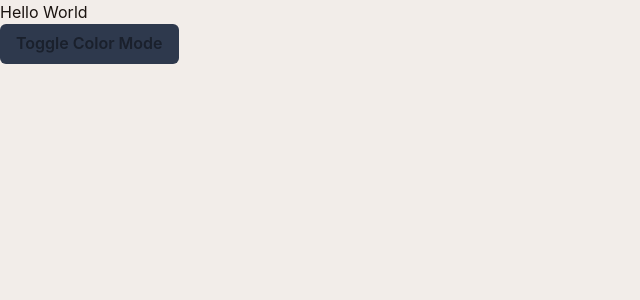
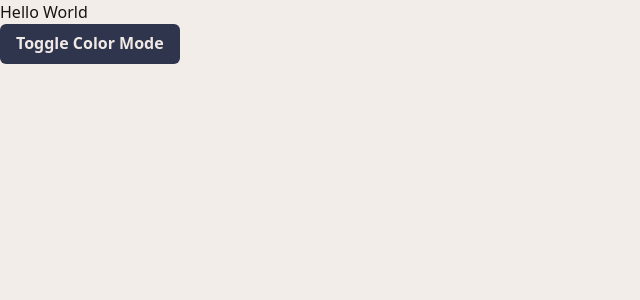
Before and after one commit to plotpulse/plotpulse-client, a React (Vite) app: page / in a window 1280 px wide. Shown: the top 300 px of the page, without its empty margins (0-640 px from the left). Built offline with nearby package versions, Linux system fonts and the light colour scheme.

Commit message:
task: complete initial chakra config, button primary variant override

```diff
--- a/src/App.tsx
+++ b/src/App.tsx
@@ -5,13 +5,13 @@ function App() {
 
   const { toggleColorMode } = useColorMode()
 
-  const bg = useColorModeValue('primary.lm', 'primary.dm')
+
 
 
   return (
     <>
       <p>Hello World</p>
-      <Button bg={bg} onClick={toggleColorMode}>Toggle Color Mode</Button>
+      <Button variant='brandPrimary' onClick={toggleColorMode}>Toggle Color Mode</Button>
     </>
   )
 }
--- a/src/theme/colors.ts
+++ b/src/theme/colors.ts
@@ -2,25 +2,65 @@
 
 const colors = {
     text: {
-        lm: "#1a130f",
-        dm: "#f0e9e5"
-    },
+        50: '#F0E9E5',
+        100: '#D8CCC5',
+        200: '#C0B1A7',
+        300: '#A9968C',
+        400: '#917D72',
+        500: '#79655A',
+        600: '#614F44',
+        700: '#4A3A31',
+        800: '#32261F',
+        900: '#1A130F',
+      },
     background: {
-        lm: "#f2ede9",
-        dm: "#16110d"
+        50: '#F2EDE9',
+        100: '#DAD0C8',
+        200: '#C1B4AA',
+        300: '#A99A8D',
+        400: '#908073',
+        500: '#78685B',
+        600: '#5F5044',
+        700: '#473A30',
+        800: '#2E251D',
+        900: '#16110D',
     },
     primary: {
-        lm: "#2e394d",
-        dm: "#b3bed1"
+        50: '#D4D9E9',
+        100: '#B3BAD1',
+        200: '#9CA4BE',
+        300: '#868FAB',
+        400: '#727B98',
+        500: '#5F6886',
+        600: '#4D5673',
+        700: '#3D4560',
+        800: '#2E354D',
+        900: '#1F2436',
     },
     secondary: {
-        lm: "#d2d3e4",
-        dm: "#1b1c2d"
+        50: '#F3E4D8',
+        100: '#DCC7B6',
+        200: '#C6AB96',
+        300: '#AF917A',
+        400: '#987960',
+        500: '#826249',
+        600: '#6B4D36',
+        700: '#543A25',
+        800: '#3E2817',
+        900: '#27180C',
     },
     accent: {
-        lm: "#58938f",
-        dm: "#6ca7a3"
-    }
+        50: '#CAEAE8',
+        100: '#A8D4D1',
+        200: '#8DBFBB',
+        300: '#6CA7A3',
+        400: '#58938F',
+        500: '#49827E',
+        600: '#366B67',
+        700: '#255451',
+        800: '#173E3B',
+        900: '#0C2725',
+    },
 };
 
 
--- /dev/null
+++ b/src/theme/components/button.ts
@@ -0,0 +1,19 @@
+import { defineStyle, defineStyleConfig } from '@chakra-ui/react'
+
+const brandPrimary = defineStyle(
+
+    {
+        background: 'primary.800',
+        color: 'text.50',
+
+        // let's also provide dark mode alternatives
+        _dark: {
+            background: 'primary.200',
+            color: 'text.900',
+        }
+    }
+)
+
+export const buttonTheme = defineStyleConfig({
+    variants: { brandPrimary },
+  })
--- /dev/null
+++ b/src/theme/fonts.ts
@@ -0,0 +1,7 @@
+const fonts = {
+    body: "system-ui, sans-serif",
+    heading: "Georgia, serif",
+    mono: "Menlo, monospace",
+  }
+
+  export default fonts
--- a/src/theme/index.ts
+++ b/src/theme/index.ts
@@ -1,23 +1,25 @@
 import { extendTheme } from "@chakra-ui/react";
 
 import colors from './colors'
+import fonts from "./fonts";
 import styles from './styles'
 
 // Foundational style overrides
 // import borders from './foundations/borders'
 
 // Component style overrides
-// import Button from './components/button'
+import { buttonTheme } from './components/button'
 
 const overrides: Record<string, any> = {
     colors,
+    fonts,
     styles,
     // borders,
     // // Other foundational style overrides go here
-    // components: {
-    //   Button,
-    //   // Other components go here
-    // },
+    components: {
+      Button: buttonTheme,
+      // Other components go here
+    },
 }
 
 export default extendTheme(overrides)
--- a/src/theme/styles.ts
+++ b/src/theme/styles.ts
@@ -3,11 +3,11 @@ import { mode, GlobalStyleProps } from '@chakra-ui/theme-tools'
 const styles = {
   global: (props: GlobalStyleProps) => ({
     body: {
-      color: mode('text.lm', 'text.dm')(props),
-      bg: mode('background.lm', 'bakground.dm')(props),
+      color: mode('text.900', 'text.50')(props),
+      bg: mode('background.50', 'bakground.900')(props),
     },
     '*::placeholder': {
-      color: mode('text.lm', 'text.dm')(props),
+      color: mode('text.900', 'text.50')(props),
     },
     '*, *::before, &::after': {
       borderColor: mode('gray.200', 'whiteAlpha.300')(props),
```
